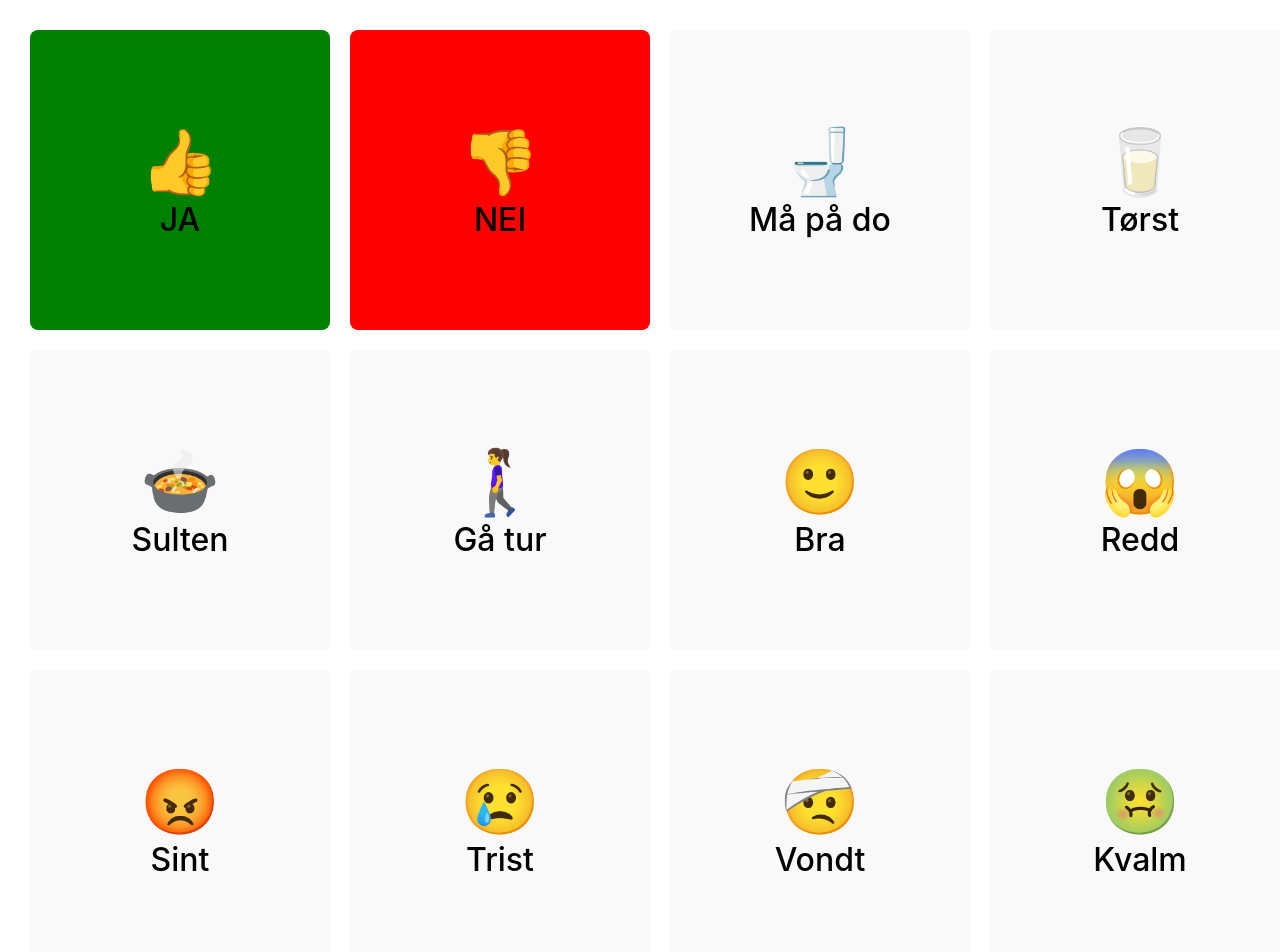
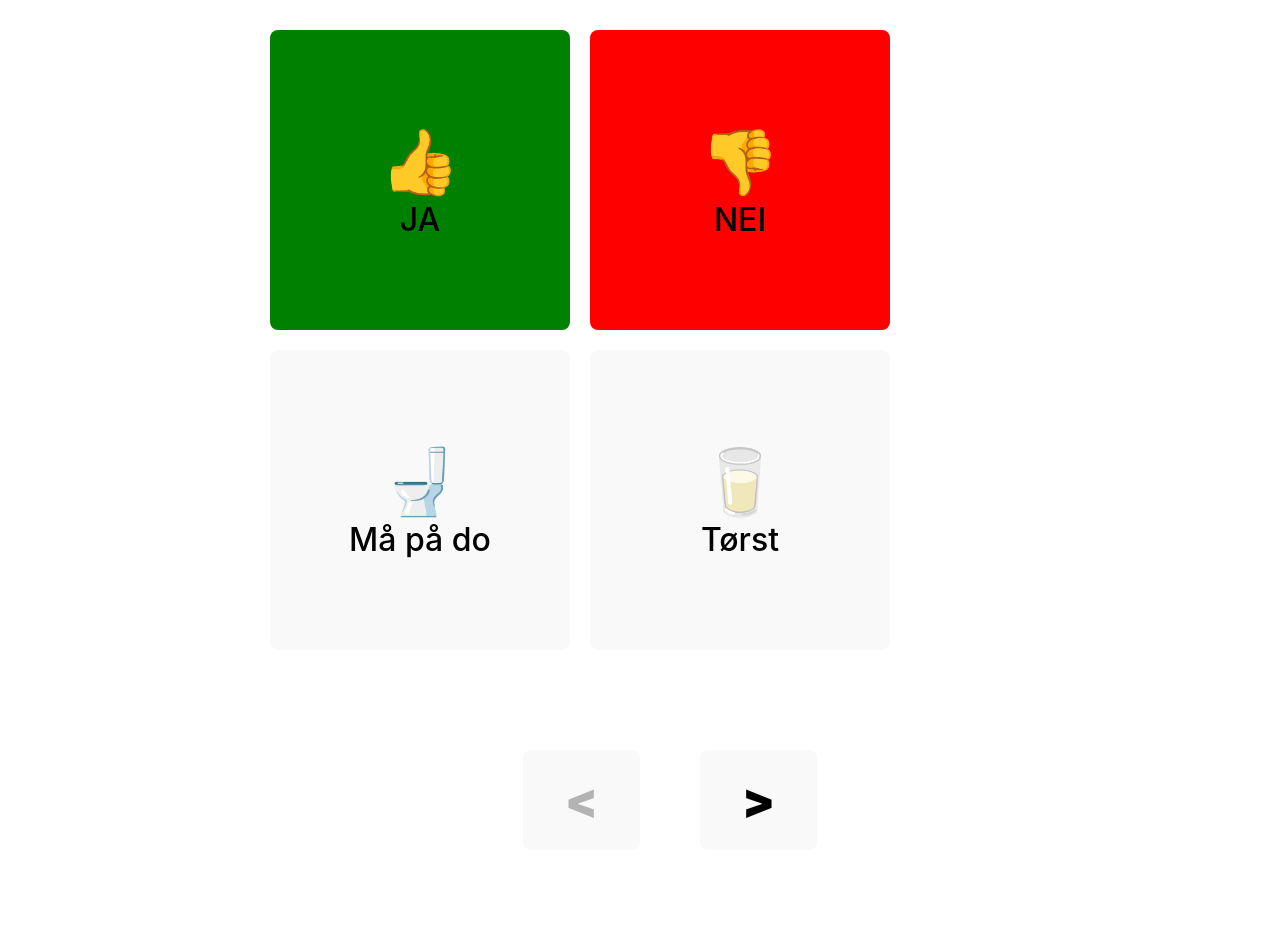
Before and after one commit to zweistein83/speechboard, a React (Vite) app: page / in a window 1280 px wide. Shown: the top 952 px of the page. After the commit the page ends 880 px from the top, so only its background shows below. Built offline with nearby package versions, Linux system fonts and the light colour scheme.

Commit message:
added pagination

```diff
--- a/index.html
+++ b/index.html
@@ -2,9 +2,9 @@
 <html lang="no">
   <head>
     <meta charset="UTF-8" />
-    <link rel="icon" type="image/svg+xml" href="/vite.svg" />
+    <link rel="icon" type="image/svg+xml" href="/images/speechboard_icon_1000.svg" />
     <meta name="viewport" content="width=device-width, initial-scale=1.0" />
-    <title>Vite + React</title>
+    <title>Speechboard</title>
   </head>
   <body>
     <div id="root"></div>
--- a/src/App.jsx
+++ b/src/App.jsx
@@ -5,43 +5,91 @@ import SoundButton from './components/soundButton/SoundButton'
 
 const Container = styled.div`
   display: flex;
+
+  width: 100vw;
+  //overflow-y: hidden;
+  overflow-x: hidden;
+  place-items: center;
+  margin: 30px;
+  color: black;
+  user-select: none;
+  flex-direction: column;
+`
+const ButtonContainer = styled.div`
+  display: flex;
   gap: 20px;
-  width: 100vw;
-  overflow-y: hidden;
+  width: 800px;
+  overflow-x: hidden;
   flex-wrap: wrap;
   place-items: flex-start;
-  margin: 30px;
-  color: black;
-`
+`;
+
+const Paginator = styled.div`
+  display: flex;
+  gap: 60px;
+  width: 100vw;
+  justify-content: center;
+  margin-top: 100px;
+
+`;
+
+const PageChangeButton = styled.button`
+  display: flex;
+  width: 100px;
+  height: 100px;
+  font-weight: 900;
+  font-size: 3rem;
+  align-items: center;
+  justify-content: center;
+`;
 
 function App() {
 
   const voices = speechSynthesis.getVoices();
+  const [pageNumber, setPageNumber] = useState(0)
+
+
+  const soundButtonData = [
+    {emoji:"👍", labelText:"JA", voiceText:"Ja", buttonColor:"green"},
+    {emoji:"👎", labelText:"NEI", voiceText:"Nei", buttonColor:"red"},
+    {emoji:"🚽", labelText:"Må på do", voiceText:"Eg må på do"},
+    {emoji:"🥛", labelText:"Tørst", voiceText:"Eg e tørst"},
+    {emoji:"🍲", labelText:"Sulten", voiceText:"Eg e sulten"},
+    {emoji:"🚶‍♀️",  labelText:"Gå tur", voiceText:"Eg vil ut å gå"},
+    {emoji:"🙂", labelText:"Bra", voiceText:"Det går  bra"},
+    {emoji:"😱",  labelText:"Redd", voiceText:"Eg e redd"},
+    {emoji:"😡", labelText:"Sint", voiceText:"Eg e sint"},
+    {emoji:"😢", labelText:"Trist", voiceText:"Eg e lei mæ"},
+    {emoji:"🤕", labelText:"Vondt", voiceText:"Det gjør vondt"},
+    {emoji:"🤢", labelText:"Kvalm", voiceText:"Eg e kvalm"},
+    {emoji:"😩", labelText:"Sliten", voiceText:"Eg e sliten"},
+    {emoji:"😴", labelText:"Sove", voiceText:"Eg vil sove"},
+    {emoji:"❤️", labelText:"Gla i deg", voiceText:"Gla i dæg!"}]
+
+
+  const pageSize = 4;
+  const numberOfButtons = soundButtonData.length
+  let numberOfPages = Math.floor(numberOfButtons / pageSize)
+  let startItem = pageNumber * 4;
+  let endItem = Math.min(startItem + 4, numberOfButtons);
+
 
   return (
-    <>
+
       <Container>
-      { false && <div>
+        { false && <div>
                 {voices.map((el, idx)=>(<div key={idx}>{el.name} - {el.lang}</div>))}
             </div>}
-        <SoundButton emoji={"👍"} labelText={"JA"} voiceText={"Ja"} buttonColor={"green"}/>
-        <SoundButton emoji={"👎"} labelText={"NEI"} voiceText={"Nei"} buttonColor={"red"}/>
-        <SoundButton emoji={"🚽"} labelText={"Må på do"} voiceText={"Eg må på do"}/>
-        <SoundButton emoji={"🥛"} labelText={"Tørst"} voiceText={"Eg e tørst"}/>
-        <SoundButton emoji={"🍲"} labelText={"Sulten"} voiceText={"Eg e sulten"}/>
-        <SoundButton emoji={"🚶‍♀️"} labelText={"Gå tur"} voiceText={"Eg vil ut å gå"}/>
-        <SoundButton emoji={"🙂"} labelText={"Bra"} voiceText={"Det går  bra"}/>
-        <SoundButton emoji={"😱"} labelText={"Redd"} voiceText={"Eg e redd"}/>
-        <SoundButton emoji={"😡"} labelText={"Sint"} voiceText={"Eg e sint"}/>
-        <SoundButton emoji={"😢"} labelText={"Trist"} voiceText={"Eg e lei mæ"}/>
-        <SoundButton emoji={"🤕"} labelText={"Vondt"} voiceText={"Det gjør vondt"}/>
-        <SoundButton emoji={"🤢"} labelText={"Kvalm"} voiceText={"Eg e kvalm"}/>
-        <SoundButton emoji={"😩"} labelText={"Sliten"} voiceText={"Eg e sliten"}/>
-        <SoundButton emoji={"😴"} labelText={"Sove"} voiceText={"Eg vil sove"}/>
-        <SoundButton emoji={"❤️"} labelText={"Gla i deg"} voiceText={"Gla i dæg!"}/>
+            <ButtonContainer>
+            {soundButtonData.slice(startItem, endItem).map((sbData, idx)=><SoundButton key={idx+"_"+sbData.emoji} emoji={sbData.emoji} labelText={sbData.labelText} voiceText={sbData.voiceText} buttonColor={sbData.buttonColor} />)}
+            </ButtonContainer>
+         <Paginator>
+          <PageChangeButton disabled={pageNumber <= 0} onClick={()=>{setPageNumber(prev=>prev - 1)}}>{"<"}</PageChangeButton>
+          <PageChangeButton disabled={pageNumber >= numberOfPages} onClick={()=>{setPageNumber(prev=>prev + 1)}}>{">"}</PageChangeButton>
+         </Paginator>
       </Container>
 
-    </>
+
   )
 }
 
--- a/src/components/soundButton/SoundButton.jsx
+++ b/src/components/soundButton/SoundButton.jsx
@@ -5,7 +5,7 @@ const Container = styled.button`
     width:  ${props => props.buttonSize}px;
     height:  ${props => props.buttonSize}px;
     background-color: ${props => props.buttonColor};
-
+    flex-shrink: 0;
 `
 
 const Emoji = styled.div`
--- a/vite.config.js
+++ b/vite.config.js
@@ -42,7 +42,7 @@ export default defineConfig({
         ]
       },
       devOptions: {
-        enabled: true
+        enabled: false
     } })],
   base: '/speechboard/'
 
```
